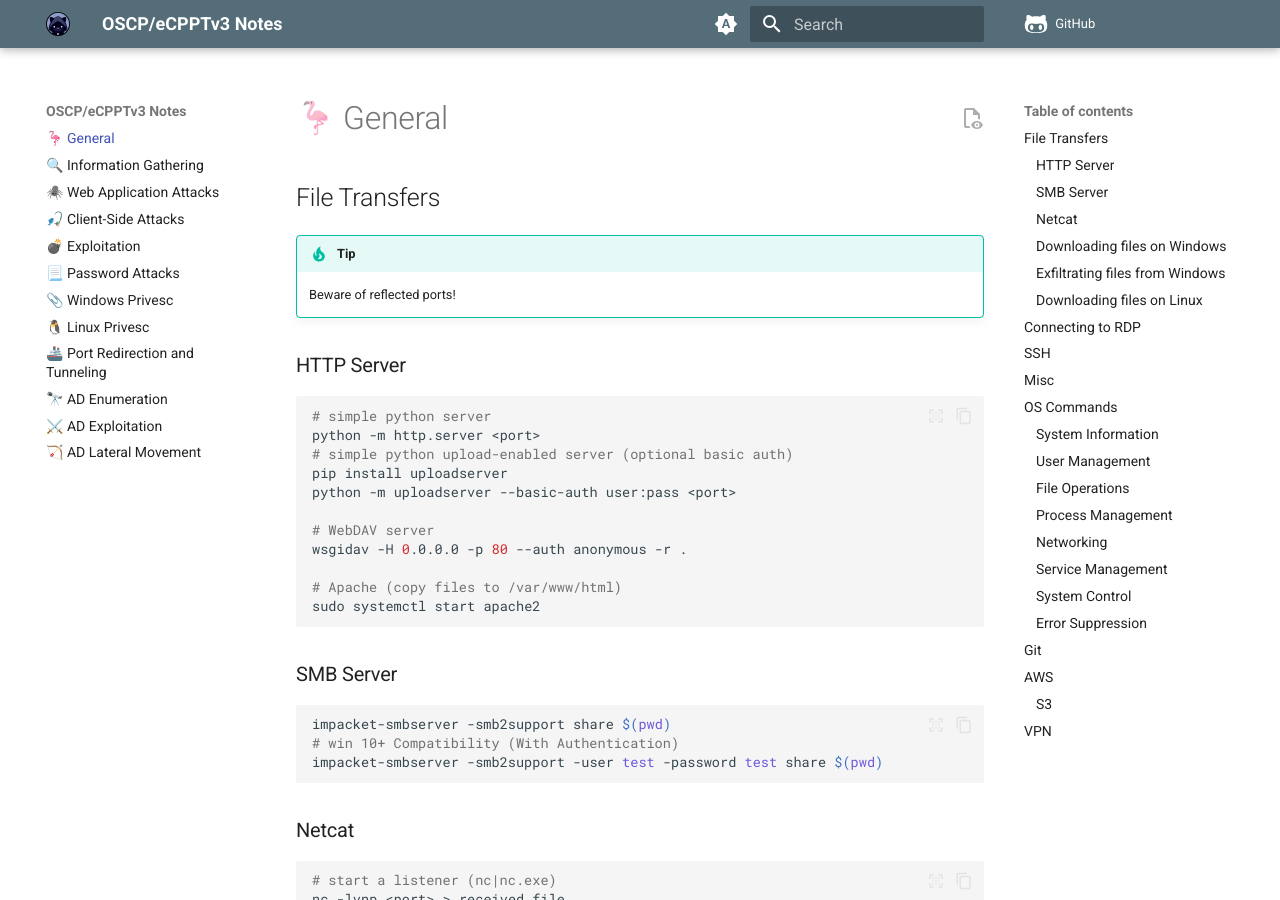
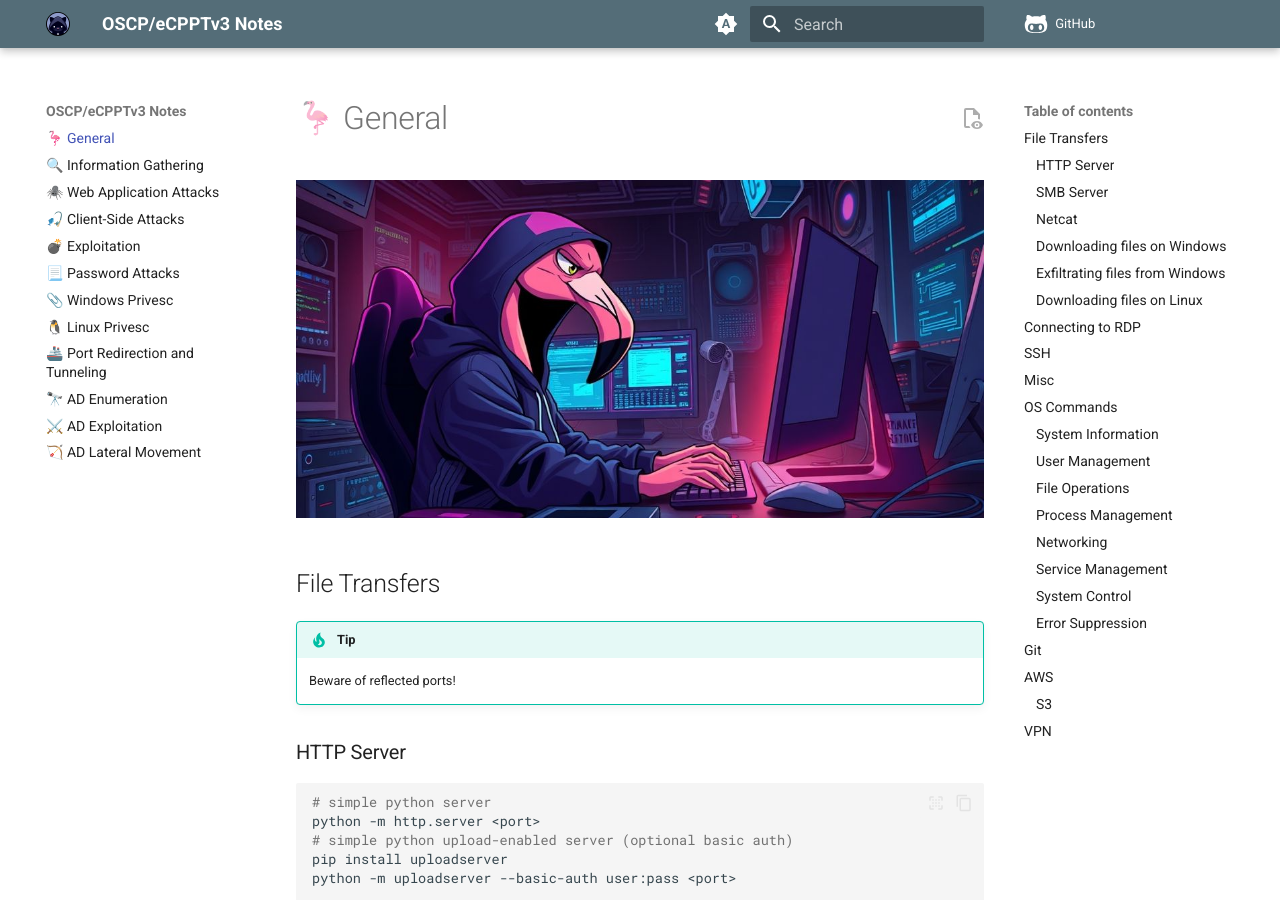
Before and after one commit to krovs/oscp-notes, an MkDocs documentation site: the page built from docs/index.md, in a window 1280 px wide and 900 px high. Built offline with MkDocs 1.6.1 and Material for MkDocs 9.7.7, drawn with Linux system fonts in a browser that asks for light colours; comment, search, counter and statistics services are not loaded.

Commit message:
Test image

```diff
--- a/docs/index.md
+++ b/docs/index.md
@@ -1,4 +1,8 @@
 # 🦩 General
+
+<div align="center">
+    <img src=assets/main.png>
+</div>
 
 ## File Transfers
 
```
